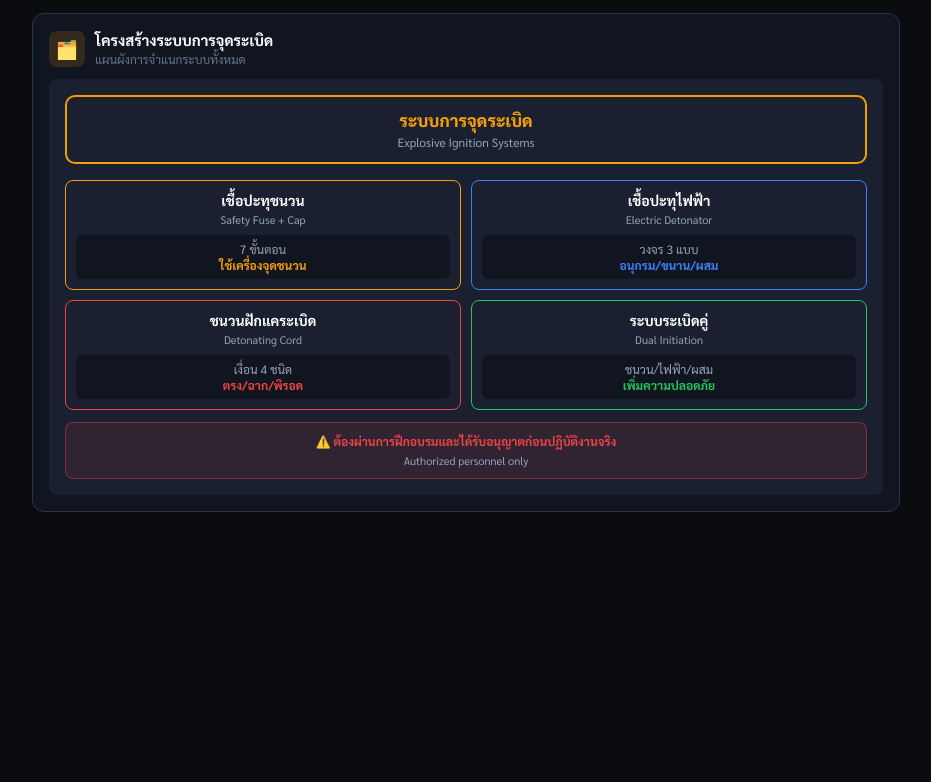
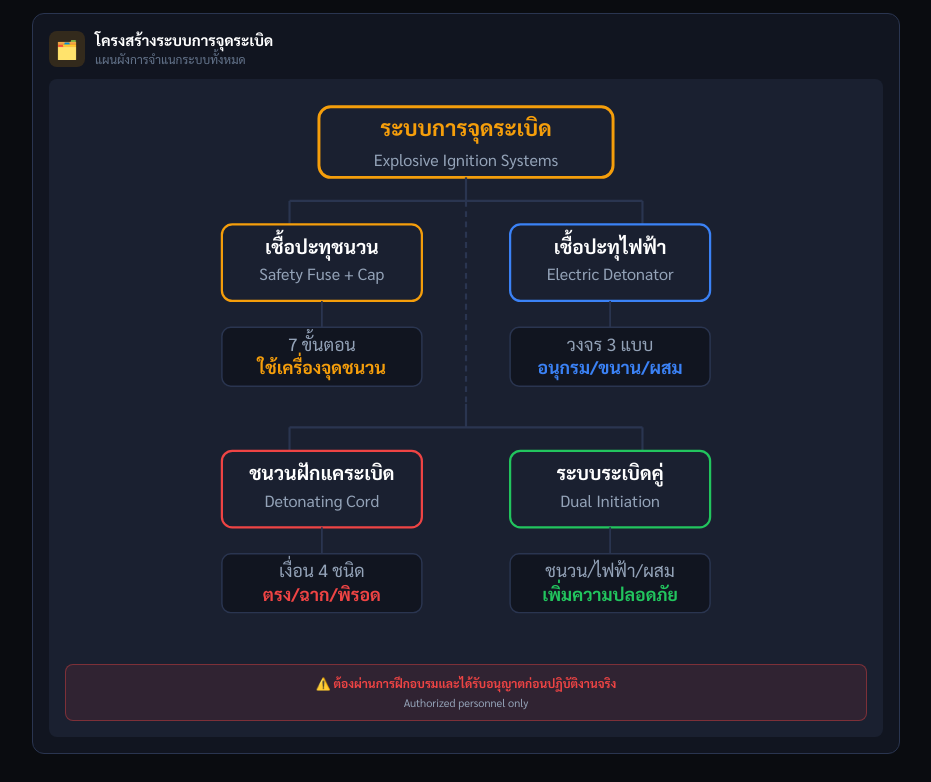
Before and after one commit to sleeper39-ops/demoman, a plain HTML site: page index.html in a window 1280 px wide. Shown: the part 415-1197 px from the top of the page, without its empty margins (174-1105 px from the left). Before the commit the page ends 955 px from the top, so only its background shows below. Drawn offline with Linux system fonts and the light colour scheme.

Commit message:
Update index.html

```diff
--- a/index.html
+++ b/index.html
@@ -264,48 +264,75 @@
         </div>
       </div>
       <div class="diagram-container">
-        <!-- Root node -->
-        <div style="background:#1a2030;border:2px solid #f59e0b;border-radius:10px;padding:12px 16px;text-align:center;margin-bottom:16px;">
-          <div style="font-size:17px;font-weight:800;color:#f59e0b;">ระบบการจุดระเบิด</div>
-          <div style="font-size:12px;color:#94a3b8;margin-top:3px;">Explosive Ignition Systems</div>
-        </div>
-        <!-- 4 nodes grid -->
-        <div style="display:grid;grid-template-columns:1fr 1fr;gap:10px;margin-bottom:12px;">
-          <div style="background:#1a2030;border:1.5px solid #f59e0b;border-radius:8px;padding:10px;text-align:center;">
-            <div style="font-size:14px;font-weight:700;color:#fff;">เชื้อปะทุชนวน</div>
-            <div style="font-size:11px;color:#94a3b8;margin-top:3px;">Safety Fuse + Cap</div>
-            <div style="margin-top:8px;background:#111520;border-radius:6px;padding:6px;">
-              <div style="font-size:12px;color:#94a3b8;">7 ขั้นตอน</div>
-              <div style="font-size:12px;color:#f59e0b;font-weight:700;">ใช้เครื่องจุดชนวน</div>
-            </div>
-          </div>
-          <div style="background:#1a2030;border:1.5px solid #3b82f6;border-radius:8px;padding:10px;text-align:center;">
-            <div style="font-size:14px;font-weight:700;color:#fff;">เชื้อปะทุไฟฟ้า</div>
-            <div style="font-size:11px;color:#94a3b8;margin-top:3px;">Electric Detonator</div>
-            <div style="margin-top:8px;background:#111520;border-radius:6px;padding:6px;">
-              <div style="font-size:12px;color:#94a3b8;">วงจร 3 แบบ</div>
-              <div style="font-size:12px;color:#3b82f6;font-weight:700;">อนุกรม/ขนาน/ผสม</div>
-            </div>
-          </div>
-          <div style="background:#1a2030;border:1.5px solid #ef4444;border-radius:8px;padding:10px;text-align:center;">
-            <div style="font-size:14px;font-weight:700;color:#fff;">ชนวนฝักแคระเบิด</div>
-            <div style="font-size:11px;color:#94a3b8;margin-top:3px;">Detonating Cord</div>
-            <div style="margin-top:8px;background:#111520;border-radius:6px;padding:6px;">
-              <div style="font-size:12px;color:#94a3b8;">เงื่อน 4 ชนิด</div>
-              <div style="font-size:12px;color:#ef4444;font-weight:700;">ตรง/ฉาก/พิรอด</div>
-            </div>
-          </div>
-          <div style="background:#1a2030;border:1.5px solid #22c55e;border-radius:8px;padding:10px;text-align:center;">
-            <div style="font-size:14px;font-weight:700;color:#fff;">ระบบระเบิดคู่</div>
-            <div style="font-size:11px;color:#94a3b8;margin-top:3px;">Dual Initiation</div>
-            <div style="margin-top:8px;background:#111520;border-radius:6px;padding:6px;">
-              <div style="font-size:12px;color:#94a3b8;">ชนวน/ไฟฟ้า/ผสม</div>
-              <div style="font-size:12px;color:#22c55e;font-weight:700;">เพิ่มความปลอดภัย</div>
-            </div>
-          </div>
-        </div>
+        <svg viewBox="0 0 340 380" xmlns="http://www.w3.org/2000/svg" style="width:100%;max-width:500px;display:block;margin:0 auto;">
+
+          <!-- Root -->
+          <rect x="70" y="8" width="200" height="48" rx="8" fill="#1a2030" stroke="#f59e0b" stroke-width="2"/>
+          <text x="170" y="28" font-family="Sarabun,sans-serif" font-size="15" font-weight="700" fill="#f59e0b" text-anchor="middle">ระบบการจุดระเบิด</text>
+          <text x="170" y="48" font-family="Sarabun,sans-serif" font-size="11" fill="#94a3b8" text-anchor="middle">Explosive Ignition Systems</text>
+
+          <!-- Line root → branch row 1 -->
+          <line x1="170" y1="56" x2="170" y2="72" stroke="#2a3550" stroke-width="1.5"/>
+          <line x1="50" y1="72" x2="290" y2="72" stroke="#2a3550" stroke-width="1.5"/>
+          <line x1="50"  y1="72" x2="50"  y2="88" stroke="#2a3550" stroke-width="1.5"/>
+          <line x1="290" y1="72" x2="290" y2="88" stroke="#2a3550" stroke-width="1.5"/>
+
+          <!-- Node 1 — เชื้อปะทุชนวน -->
+          <rect x="4" y="88" width="136" height="52" rx="7" fill="#1a2030" stroke="#f59e0b" stroke-width="1.5"/>
+          <text x="72" y="108" font-family="Sarabun,sans-serif" font-size="13" font-weight="700" fill="#fff" text-anchor="middle">เชื้อปะทุชนวน</text>
+          <text x="72" y="126" font-family="Sarabun,sans-serif" font-size="11" fill="#94a3b8" text-anchor="middle">Safety Fuse + Cap</text>
+
+          <!-- Node 2 — เชื้อปะทุไฟฟ้า -->
+          <rect x="200" y="88" width="136" height="52" rx="7" fill="#1a2030" stroke="#3b82f6" stroke-width="1.5"/>
+          <text x="268" y="108" font-family="Sarabun,sans-serif" font-size="13" font-weight="700" fill="#fff" text-anchor="middle">เชื้อปะทุไฟฟ้า</text>
+          <text x="268" y="126" font-family="Sarabun,sans-serif" font-size="11" fill="#94a3b8" text-anchor="middle">Electric Detonator</text>
+
+          <!-- Sub 1 -->
+          <line x1="72" y1="140" x2="72" y2="158" stroke="#2a3550" stroke-width="1.2"/>
+          <rect x="4" y="158" width="136" height="40" rx="6" fill="#111520" stroke="#2a3550"/>
+          <text x="72" y="174" font-family="Sarabun,sans-serif" font-size="12" fill="#94a3b8" text-anchor="middle">7 ขั้นตอน</text>
+          <text x="72" y="190" font-family="Sarabun,sans-serif" font-size="12" font-weight="700" fill="#f59e0b" text-anchor="middle">ใช้เครื่องจุดชนวน</text>
+
+          <!-- Sub 2 -->
+          <line x1="268" y1="140" x2="268" y2="158" stroke="#2a3550" stroke-width="1.2"/>
+          <rect x="200" y="158" width="136" height="40" rx="6" fill="#111520" stroke="#2a3550"/>
+          <text x="268" y="174" font-family="Sarabun,sans-serif" font-size="12" fill="#94a3b8" text-anchor="middle">วงจร 3 แบบ</text>
+          <text x="268" y="190" font-family="Sarabun,sans-serif" font-size="12" font-weight="700" fill="#3b82f6" text-anchor="middle">อนุกรม/ขนาน/ผสม</text>
+
+          <!-- Divider line row 1→2 -->
+          <line x1="170" y1="210" x2="170" y2="226" stroke="#2a3550" stroke-width="1.5"/>
+          <line x1="50" y1="226" x2="290" y2="226" stroke="#2a3550" stroke-width="1.5"/>
+          <line x1="50"  y1="226" x2="50"  y2="242" stroke="#2a3550" stroke-width="1.5"/>
+          <line x1="290" y1="226" x2="290" y2="242" stroke="#2a3550" stroke-width="1.5"/>
+          <!-- vertical connector from root branch -->
+          <line x1="170" y1="72" x2="170" y2="210" stroke="#2a3550" stroke-width="1.5" stroke-dasharray="4,3"/>
+
+          <!-- Node 3 — ชนวนฝักแคระเบิด -->
+          <rect x="4" y="242" width="136" height="52" rx="7" fill="#1a2030" stroke="#ef4444" stroke-width="1.5"/>
+          <text x="72" y="262" font-family="Sarabun,sans-serif" font-size="13" font-weight="700" fill="#fff" text-anchor="middle">ชนวนฝักแคระเบิด</text>
+          <text x="72" y="280" font-family="Sarabun,sans-serif" font-size="11" fill="#94a3b8" text-anchor="middle">Detonating Cord</text>
+
+          <!-- Node 4 — ระบบระเบิดคู่ -->
+          <rect x="200" y="242" width="136" height="52" rx="7" fill="#1a2030" stroke="#22c55e" stroke-width="1.5"/>
+          <text x="268" y="262" font-family="Sarabun,sans-serif" font-size="13" font-weight="700" fill="#fff" text-anchor="middle">ระบบระเบิดคู่</text>
+          <text x="268" y="280" font-family="Sarabun,sans-serif" font-size="11" fill="#94a3b8" text-anchor="middle">Dual Initiation</text>
+
+          <!-- Sub 3 -->
+          <line x1="72" y1="294" x2="72" y2="312" stroke="#2a3550" stroke-width="1.2"/>
+          <rect x="4" y="312" width="136" height="40" rx="6" fill="#111520" stroke="#2a3550"/>
+          <text x="72" y="328" font-family="Sarabun,sans-serif" font-size="12" fill="#94a3b8" text-anchor="middle">เงื่อน 4 ชนิด</text>
+          <text x="72" y="344" font-family="Sarabun,sans-serif" font-size="12" font-weight="700" fill="#ef4444" text-anchor="middle">ตรง/ฉาก/พิรอด</text>
+
+          <!-- Sub 4 -->
+          <line x1="268" y1="294" x2="268" y2="312" stroke="#2a3550" stroke-width="1.2"/>
+          <rect x="200" y="312" width="136" height="40" rx="6" fill="#111520" stroke="#2a3550"/>
+          <text x="268" y="328" font-family="Sarabun,sans-serif" font-size="12" fill="#94a3b8" text-anchor="middle">ชนวน/ไฟฟ้า/ผสม</text>
+          <text x="268" y="344" font-family="Sarabun,sans-serif" font-size="12" font-weight="700" fill="#22c55e" text-anchor="middle">เพิ่มความปลอดภัย</text>
+
+        </svg>
+
         <!-- Safety band -->
-        <div style="background:rgba(239,68,68,0.1);border:1px solid rgba(239,68,68,0.4);border-radius:8px;padding:10px;text-align:center;">
+        <div style="background:rgba(239,68,68,0.1);border:1px solid rgba(239,68,68,0.4);border-radius:8px;padding:10px;text-align:center;margin-top:10px;">
           <div style="font-size:12px;font-weight:700;color:#ef4444;">⚠️ ต้องผ่านการฝึกอบรมและได้รับอนุญาตก่อนปฏิบัติงานจริง</div>
           <div style="font-size:11px;color:#94a3b8;margin-top:4px;">Authorized personnel only</div>
         </div>
```
